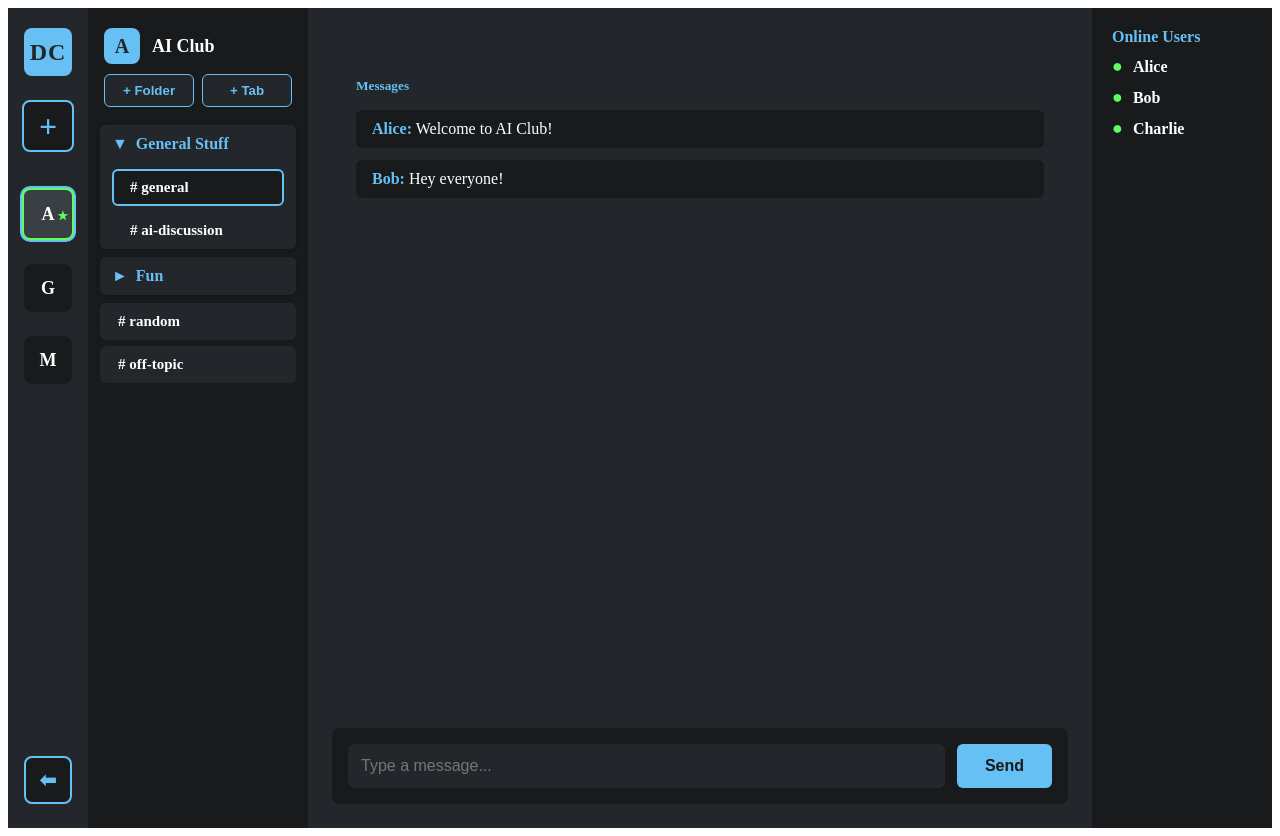
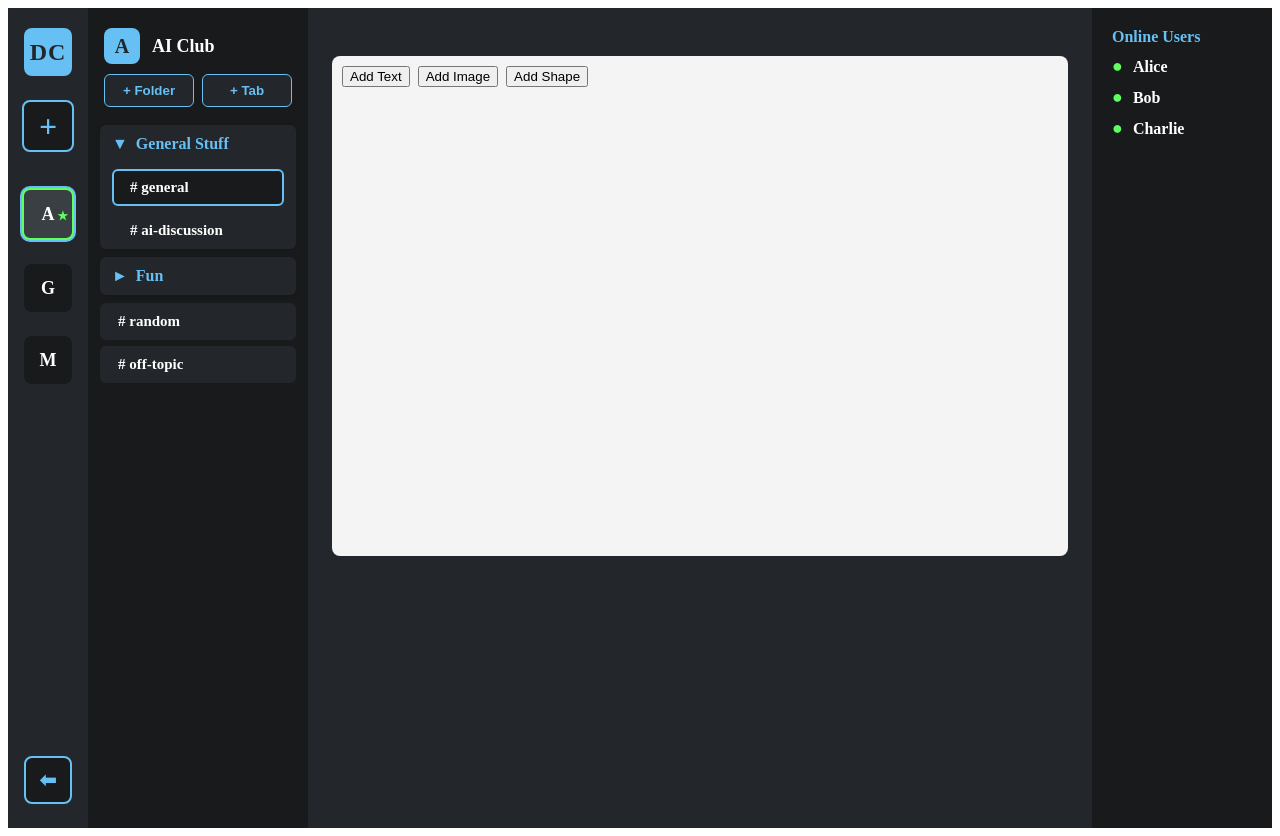
Before and after one commit to ReanSteep/creator, a React (Vite) app in the folder creation/: page /server/1/channel/101 in a window 1280 px wide. Built offline with nearby package versions, Linux system fonts and the light colour scheme.

Commit message:
did something

```diff
--- a/creation/src/components/ChannelList.jsx
+++ b/creation/src/components/ChannelList.jsx
@@ -1,4 +1,4 @@
-import { useParams, useLocation } from "react-router-dom";
+import { useParams, useLocation, Link } from "react-router-dom";
 import { useState, useEffect } from "react";
 
 const defaultFolders = [
@@ -250,8 +250,10 @@ export default function ChannelList() {
                       onDragOver={e => e.preventDefault()}
                       onDrop={e => e.stopPropagation()}
                     >
-                      <div
+                      <Link
+                        to={`/server/${serverId}/channel/${tab.id}`}
                         style={{
+                          display: "block",
                           margin: "6px 12px",
                           padding: "8px 16px",
                           background: isActive ? "#181a1b" : "#23272b",
@@ -266,7 +268,7 @@ export default function ChannelList() {
                         }}
                       >
                         # {tab.name}
-                      </div>
+                      </Link>
                     </li>
                   );
                 })}
@@ -290,8 +292,10 @@ export default function ChannelList() {
                 onDragOver={e => e.preventDefault()}
                 onDrop={e => e.stopPropagation()}
               >
-                <div
+                <Link
+                  to={`/server/${serverId}/channel/${tab.id}`}
                   style={{
+                    display: "block",
                     margin: "6px 12px",
                     padding: "8px 16px",
                     background: isActive ? "#181a1b" : "#23272b",
@@ -306,7 +310,7 @@ export default function ChannelList() {
                   }}
                 >
                   # {tab.name}
-                </div>
+                </Link>
               </li>
             );
           })}
--- /dev/null
+++ b/creation/src/components/TabEditor.jsx
@@ -0,0 +1,107 @@
+import { useState } from "react";
+
+const defaultElements = [];
+
+export default function TabEditor({ value, onChange }) {
+  const [elements, setElements] = useState(value || defaultElements);
+  const [draggedId, setDraggedId] = useState(null);
+  const [offset, setOffset] = useState({ x: 0, y: 0 });
+
+  // Add new element
+  const addElement = (type) => {
+    const newEl = {
+      id: Date.now(),
+      type,
+      x: 50,
+      y: 50,
+      text: type === "text" ? "Edit me" : undefined,
+      url: type === "image" ? "https://placehold.co/100x100" : undefined,
+      color: type === "shape" ? "#66c0f4" : undefined,
+      width: 100,
+      height: 40,
+    };
+    setElements([...elements, newEl]);
+    onChange && onChange([...elements, newEl]);
+  };
+
+  // Drag logic
+  const onDragStart = (e, id) => {
+    setDraggedId(id);
+    const el = elements.find(el => el.id === id);
+    setOffset({ x: e.clientX - el.x, y: e.clientY - el.y });
+  };
+  const onDrag = (e) => {
+    if (draggedId === null) return;
+    setElements(els => els.map(el =>
+      el.id === draggedId ? { ...el, x: e.clientX - offset.x, y: e.clientY - offset.y } : el
+    ));
+  };
+  const onDragEnd = () => {
+    setDraggedId(null);
+    onChange && onChange(elements);
+  };
+
+  // Edit text
+  const onTextChange = (id, text) => {
+    setElements(els => els.map(el => el.id === id ? { ...el, text } : el));
+    onChange && onChange(elements.map(el => el.id === id ? { ...el, text } : el));
+  };
+
+  // Edit image url
+  const onImageChange = (id, url) => {
+    setElements(els => els.map(el => el.id === id ? { ...el, url } : el));
+    onChange && onChange(elements.map(el => el.id === id ? { ...el, url } : el));
+  };
+
+  return (
+    <div style={{ position: "relative", width: "100%", height: 500, background: "#f4f4f4", borderRadius: 8, overflow: "hidden", margin: "24px 0" }}
+      onMouseMove={onDrag}
+      onMouseUp={onDragEnd}
+    >
+      {/* Toolbar */}
+      <div style={{ position: "absolute", top: 10, left: 10, zIndex: 10, display: "flex", gap: 8 }}>
+        <button onClick={() => addElement("text")}>Add Text</button>
+        <button onClick={() => addElement("image")}>Add Image</button>
+        <button onClick={() => addElement("shape")}>Add Shape</button>
+      </div>
+      {/* Elements */}
+      {elements.map(el => (
+        <div
+          key={el.id}
+          style={{
+            position: "absolute",
+            left: el.x,
+            top: el.y,
+            cursor: "move",
+            zIndex: draggedId === el.id ? 100 : 1,
+            width: el.width,
+            height: el.height,
+            userSelect: "none"
+          }}
+          onMouseDown={e => onDragStart(e, el.id)}
+        >
+          {el.type === "text" && (
+            <input
+              value={el.text}
+              onChange={e => onTextChange(el.id, e.target.value)}
+              style={{ width: el.width, height: el.height, fontSize: 18, border: "1px solid #aaa", borderRadius: 4, padding: 4 }}
+            />
+          )}
+          {el.type === "image" && (
+            <div>
+              <img src={el.url} alt="" style={{ width: el.width, height: el.height, borderRadius: 4, border: "1px solid #aaa" }} />
+              <input
+                value={el.url}
+                onChange={e => onImageChange(el.id, e.target.value)}
+                style={{ width: el.width, fontSize: 12, marginTop: 2 }}
+              />
+            </div>
+          )}
+          {el.type === "shape" && (
+            <div style={{ width: el.width, height: el.height, background: el.color, borderRadius: 6, border: "1px solid #aaa" }} />
+          )}
+        </div>
+      ))}
+    </div>
+  );
+}
--- a/creation/src/pages/Server.jsx
+++ b/creation/src/pages/Server.jsx
@@ -3,20 +3,42 @@ import ChannelList from "../components/ChannelList";
 import ChatWindow from "../components/ChatWindow";
 import MessageInput from "../components/MessageInput";
 import UserList from "../components/UserList";
+import TabEditor from "../components/TabEditor";
 import { useParams } from "react-router-dom";
+import { useState } from "react";
+
+const myUserId = 1; // Placeholder for current user id
+const serverOwners = { 1: 1, 2: 2, 3: 3 }; // Placeholder for server ownership
 
 export default function Server() {
-  const { channelId } = useParams();
+  const { serverId, channelId } = useParams();
+  const isOwner = myUserId === serverOwners[serverId];
+  // Store tab content per server/tab
+  const [tabContent, setTabContent] = useState({});
+
+  const handleTabContentChange = (tabId, content) => {
+    setTabContent(prev => ({
+      ...prev,
+      [`${serverId}_${tabId}`]: content
+    }));
+  };
+
   return (
     <div style={{ display: "flex", minHeight: "100vh", background: "#101214" }}>
       <ServerList />
       <ChannelList />
       <div style={{ flex: 1, display: "flex", flexDirection: "column", padding: 24, background: "#23272b" }}>
         {channelId ? (
-          <>
-            <ChatWindow />
-            <MessageInput />
-          </>
+          isOwner ? (
+            <TabEditor
+              value={tabContent[`${serverId}_${channelId}`]}
+              onChange={content => handleTabContentChange(channelId, content)}
+            />
+          ) : (
+            <div style={{ color: "#fff", padding: 40, textAlign: "center" }}>
+              This tab is only editable by the server owner.
+            </div>
+          )
         ) : (
           <div style={{ padding: 40, color: "#888" }}>Select a channel to start chatting!</div>
         )}
```
